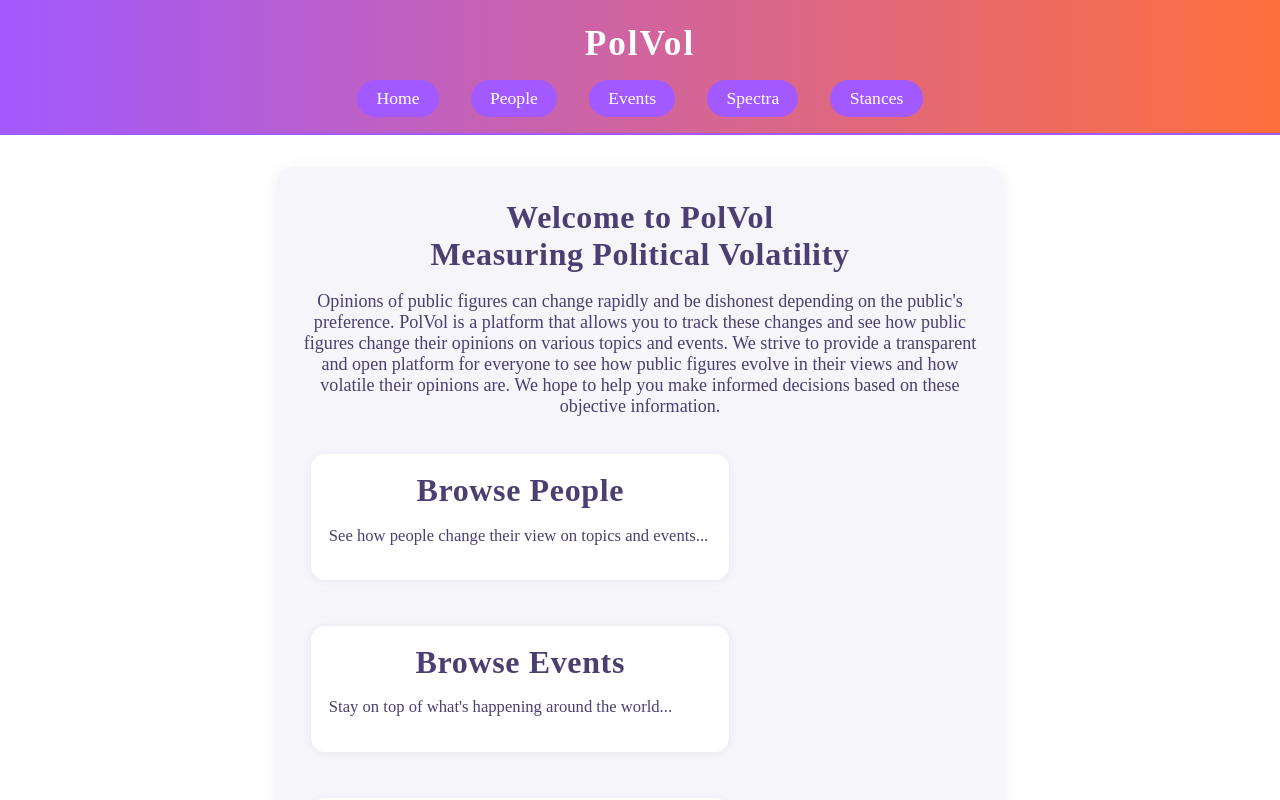
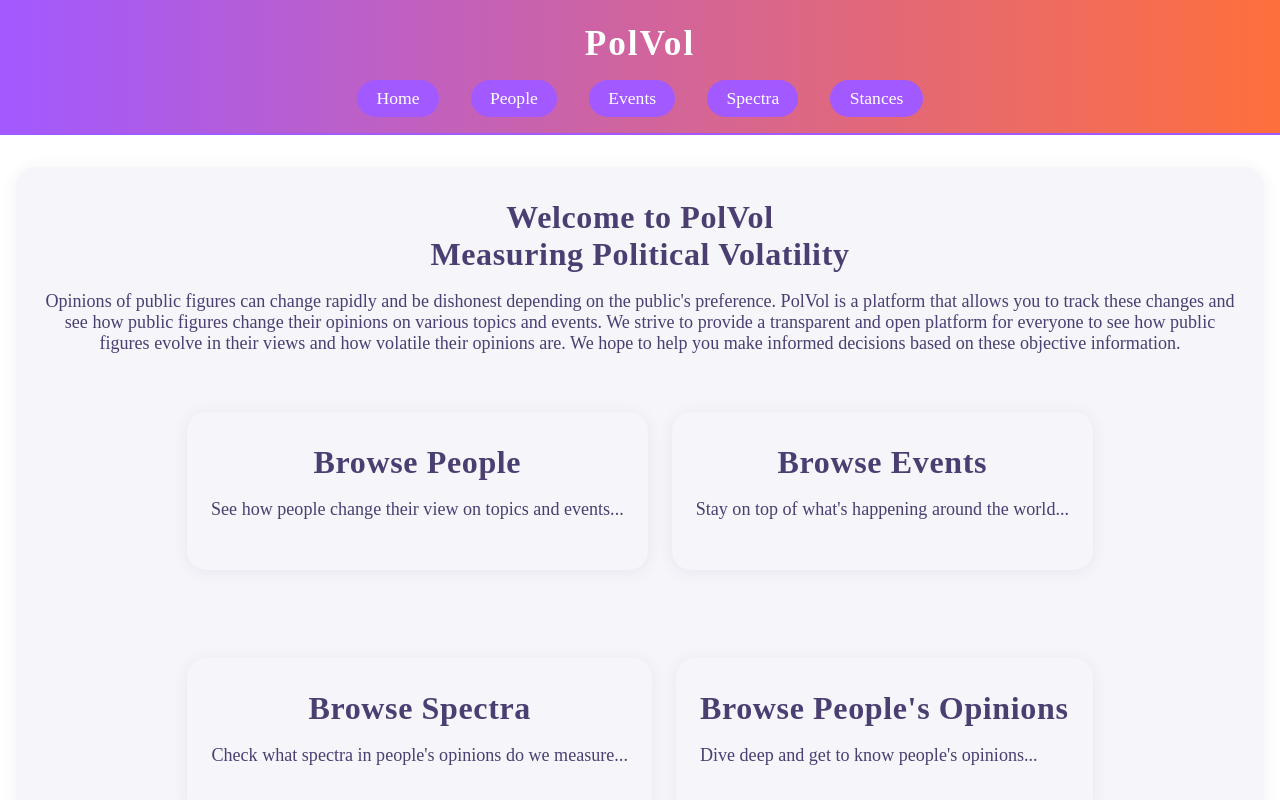
Before and after one commit to FilipM13/PolVol, a React (Vite) app in the folder frontend/: page / in a window 1280 px wide. Shown: the top 800 px of the page. Built offline with nearby package versions, Linux system fonts and the light colour scheme.

Commit message:
changed error/success/loading components, fixed personDetails component, fixed Home component, extended Panel component

```diff
--- a/frontend/src/Event/CreateEvent.jsx
+++ b/frontend/src/Event/CreateEvent.jsx
@@ -44,8 +44,8 @@ export default function CreateEvent() {
     }
   };
 
-  if (loading) return <div><Loading /></div>;
-  if (error) return <div style={{ color: "red" }}>{<Error message={error} />}</div>;
+  if (loading) return <Loading />;
+  if (error) return <Error message={error} />;
 
   return (
     <>
@@ -82,8 +82,8 @@ export default function CreateEvent() {
         />
         <Button type="submit">Create</Button>
       </Form>
-      {error && <div style={{ color: "red", marginTop: '1rem' }}><Error message={error}/></div>}
-      {success && <div style={{ color: "green", marginTop: '1rem' }}><Success message={success}/></div>}
+      {error && <Error message={error}/>}
+      {success && <Success message={success}/>}
     </>
   );
 }
--- a/frontend/src/Event/EditEvent.jsx
+++ b/frontend/src/Event/EditEvent.jsx
@@ -56,8 +56,8 @@ export default function EditEvent({ eventId }) {
     }
   };
 
-  if (loading) return <div><Loading /></div>;
-  if (error) return <div style={{ color: "red" }}>{<Error message={error} />}</div>;
+  if (loading) return <Loading />;
+  if (error) return <Error message={error} />;
   if (!form) return null;
 
   return (
@@ -95,8 +95,8 @@ export default function EditEvent({ eventId }) {
         />
         <Button type="submit">Update</Button>
       </Form>
-      {error && <div style={{ color: "red", marginTop: '1rem' }}><Error message={error}/></div>}
-      {success && <div style={{ color: "green", marginTop: '1rem' }}><Success message={success}/></div>}
+      {error && <Error message={error}/>}
+      {success && <Success message={success}/>}
     </>
   );
 }
--- a/frontend/src/Event/EventDetails.jsx
+++ b/frontend/src/Event/EventDetails.jsx
@@ -28,8 +28,8 @@ export default function EventDetails({ eventId }) {
     fetchEvent();
   }, [eventId]);
 
-  if (loading) return <div><Loading /></div>;
-  if (error) return <div style={{ color: "red" }}>{<Error message={error} />}</div>;
+  if (loading) return <Loading />;
+  if (error) return <Error message={error} />;
   if (!event) return null;
 
   return (
--- a/frontend/src/Event/EventList.jsx
+++ b/frontend/src/Event/EventList.jsx
@@ -42,8 +42,8 @@ export default function EventList() {
     }
   };
 
-  if (loading) return <div><Loading /></div>;
-  if (error) return <div style={{ color: "red" }}>{<Error message={error} />}</div>;
+  if (loading) return <Loading />;
+  if (error) return <Error message={error} />;
 
   return (
     <div style={{ maxWidth: 900, margin: "2rem auto" }}>
--- a/frontend/src/Home/Home.jsx
+++ b/frontend/src/Home/Home.jsx
@@ -6,7 +6,7 @@ import Tile from "../shared/Tile";
 
 function Home() {
   return (
-    <Panel>
+    <Panel size={"large"}>
       <H>Welcome to PolVol</H>
       <H>Measuring Political Volatility</H>
       <p style={{textAlign: "center"}}>
@@ -17,28 +17,28 @@ function Home() {
       </p>
       <Grid>
         <Link to="/persons" style={{ textDecoration: "none" }}>
-          <Tile>
+          <Panel size="small">
             <H>Browse People</H>
             <p>See how people change their view on topics and events...</p>
-          </Tile>
+          </Panel>
         </Link>
         <Link to="/events" style={{ textDecoration: "none" }}>
-          <Tile>
+          <Panel size="small">
             <H>Browse Events</H>
             <p>Stay on top of what's happening around the world...</p>
-          </Tile>
+          </Panel>
         </Link>
         <Link to="/spectra" style={{ textDecoration: "none" }}>
-          <Tile>
+          <Panel size="small">
             <H>Browse Spectra</H>
             <p>Check what spectra in people's opinions do we measure...</p>
-          </Tile>
+          </Panel>
         </Link>
         <Link to="/stances" style={{ textDecoration: "none" }}>
-          <Tile>
+          <Panel size="small">
             <H>Browse People's Opinions</H>
             <p>Dive deep and get to know people's opinions...</p>
-          </Tile>
+          </Panel>
         </Link>
       </Grid>
     </Panel>
--- a/frontend/src/Person/EditPerson.jsx
+++ b/frontend/src/Person/EditPerson.jsx
@@ -5,6 +5,7 @@ import Form from "../shared/Form";
 import Error from "../shared/Error";
 import Success from "../shared/Success";
 import Button from "../shared/Button";
+import Loading from "../shared/Loading";
 
 export default function EditPerson({ personId }) {
   const [form, setForm] = useState(null);
@@ -56,8 +57,8 @@ export default function EditPerson({ personId }) {
     }
   };
 
-  if (loading) return <div>Loading...</div>;
-  if (error) return <div style={{ color: "red" }}>{error}</div>;
+  if (loading) return <Loading />;
+  if (error) return <Error message={error} />;
   if (!form) return null;
 
   return (
--- a/frontend/src/Person/PersonDetails.jsx
+++ b/frontend/src/Person/PersonDetails.jsx
@@ -4,6 +4,8 @@ import Panel from "../shared/Panel";
 import H from "../shared/H";
 import Tile from "../shared/Tile";
 import Grid from "../shared/Grid";
+import Loading from "../shared/Loading";
+import Error from "../shared/Error";
 
 function PersonScores({ personId }) {
   const [scores, setScores] = useState([]);
@@ -69,8 +71,8 @@ export default function PersonDetails({ personId }) {
     fetchPerson();
   }, [personId]);
 
-  if (loading) return <div>Loading...</div>;
-  if (error) return <div style={{ color: "red" }}>{error}</div>;
+  if (loading) return <Loading />;
+  if (error) return <Error message={error} />;
   if (!person) return null;
 
   return (
--- a/frontend/src/Spectrum/SpectrumList.jsx
+++ b/frontend/src/Spectrum/SpectrumList.jsx
@@ -56,8 +56,8 @@ export default function SpectrumList() {
           <Tile key={s.id}>
             <H>{s.name}</H>
             <div style={{gap: '1rem', display: 'flex'}}>
+              <Link to={`/edit-spectrum/${s.id}`}>Edit</Link>
               <Link to={`/spectrum/${s.id}`}>Details</Link>
-              <Link to={`/edit-spectrum/${s.id}`}>Edit</Link>
               <Button onClick={() => handleDelete(s.id)}>Delete</Button>
             </div>
           </Tile>
--- a/frontend/src/shared/Panel.jsx
+++ b/frontend/src/shared/Panel.jsx
@@ -1,8 +1,14 @@
 import styles from './shared.module.css';
 
-export default function Panel({ children }) {
+export default function Panel({ children, size}) {
+  const sizes = {
+    small: styles.PanelSmall,
+    medium: styles.PanelMedium,
+    large: styles.PanelLarge,
+  };
+  const panelSize = sizes[size] || styles.PanelMedium;
   return (
-    <div className={styles.Panel}>
+    <div className={`${styles.Panel} ${panelSize}`}>
       {children}
     </div>
   );
--- a/frontend/src/shared/shared.module.css
+++ b/frontend/src/shared/shared.module.css
@@ -31,8 +31,6 @@
 }
 .Header {
   color: #4b3f72;
-  max-width: 680px;
-  min-width: 320px;
   width: 100%;
 }
 .HeaderText {
@@ -174,13 +172,22 @@
   margin: 2rem auto;
   color: #4b3f72;
   font-size: 1.13rem;
-  max-width: 680px;
-  min-width: 320px;
-  width: 100%;
   transition: box-shadow 0.2s, transform 0.2s;
   display: flex;
   flex-direction: column;
   align-items: flex-start;
+}
+.PanelSmall{
+  max-width: 680px;
+  min-width: 320px;
+}
+.PanelMedium{
+  max-width: 800px;
+  min-width: 400px;
+}
+.PanelLarge{
+  max-width: 1200px;
+  min-width: 500px;
 }
 .Panel:hover {
   box-shadow: 0 4px 32px rgba(80, 60, 120, 0.13);
@@ -191,8 +198,11 @@
   grid-template-columns: repeat(auto-fit, minmax(240px, 1fr));
   gap: 1.5rem;
   padding: 0.5rem 0;
-  justify-items: stretch;
-  align-items: stretch;
+  display: flex;
+  flex-direction: row;
+  flex-wrap: wrap;
+  align-items: center;
+  justify-content: center;
 }
 .Tile {
   background: #fff;
```
